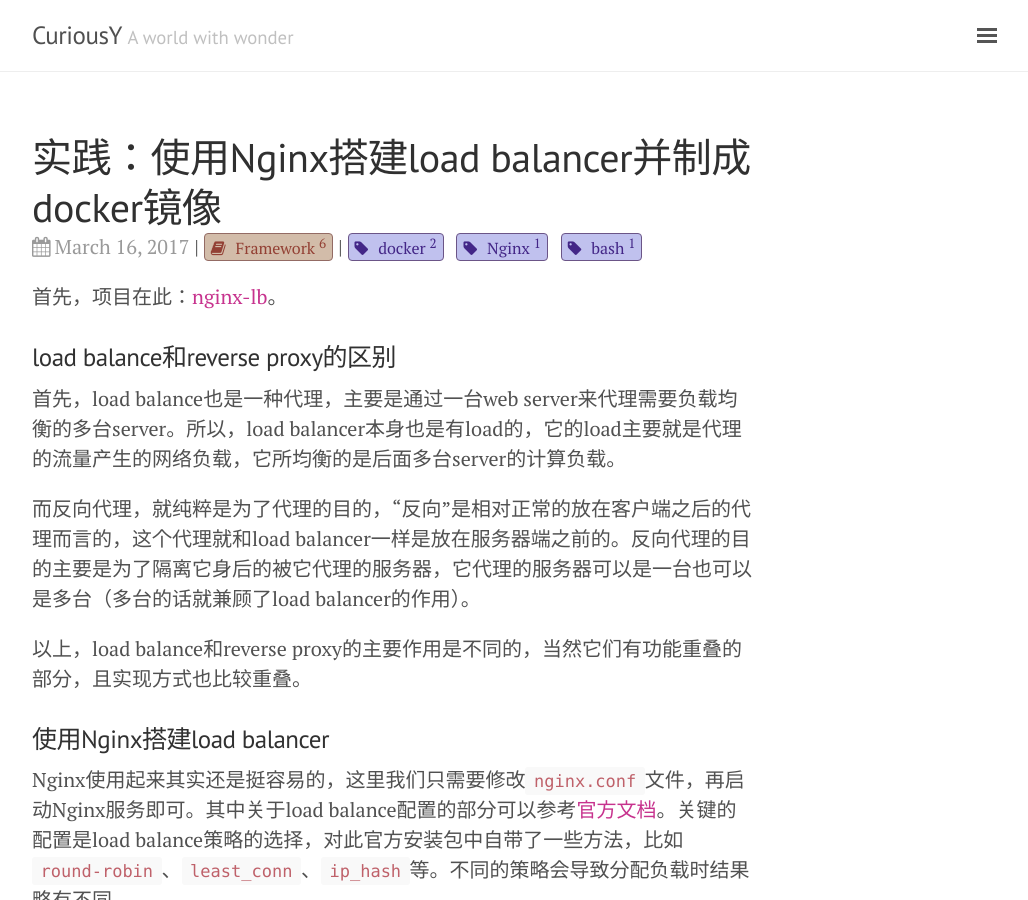
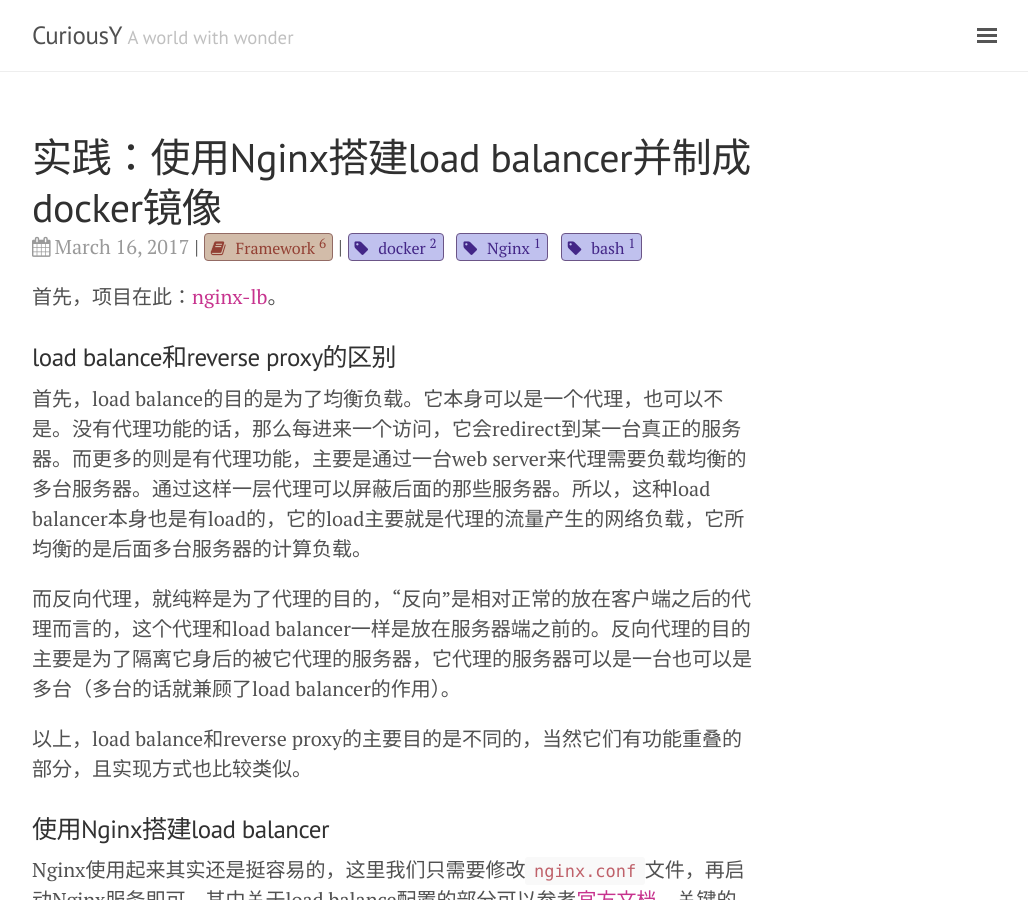
Before and after one commit to cuyu/cuyu.github.io, a Jekyll site: the page built from _posts/2017-03-16-实践：使用Nginx搭建load-balancer并制成docker镜像.md, in a window 1280 px wide and 900 px high. Shown: the whole window, without its empty margins (248-1276 px from the left). Built offline with Jekyll 4.4.1, drawn with Linux system fonts in a browser that asks for light colours; nearby versions of some CDN libraries; comment, search, counter and statistics services are not loaded.

Commit message:
Update post.

```diff
--- a/_posts/2017-03-16-实践：使用Nginx搭建load-balancer并制成docker镜像.md
+++ b/_posts/2017-03-16-实践：使用Nginx搭建load-balancer并制成docker镜像.md
@@ -10,11 +10,11 @@
 
 ### load balance和reverse proxy的区别
 
-首先，load balance也是一种代理，主要是通过一台web server来代理需要负载均衡的多台server。所以，load balancer本身也是有load的，它的load主要就是代理的流量产生的网络负载，它所均衡的是后面多台server的计算负载。
+首先，load balance的目的是为了均衡负载。它本身可以是一个代理，也可以不是。没有代理功能的话，那么每进来一个访问，它会redirect到某一台真正的服务器。而更多的则是有代理功能，主要是通过一台web server来代理需要负载均衡的多台服务器。通过这样一层代理可以屏蔽后面的那些服务器。所以，这种load balancer本身也是有load的，它的load主要就是代理的流量产生的网络负载，它所均衡的是后面多台服务器的计算负载。
 
-而反向代理，就纯粹是为了代理的目的，“反向”是相对正常的放在客户端之后的代理而言的，这个代理就和load balancer一样是放在服务器端之前的。反向代理的目的主要是为了隔离它身后的被它代理的服务器，它代理的服务器可以是一台也可以是多台（多台的话就兼顾了load balancer的作用）。
+而反向代理，就纯粹是为了代理的目的，“反向”是相对正常的放在客户端之后的代理而言的，这个代理和load balancer一样是放在服务器端之前的。反向代理的目的主要是为了隔离它身后的被它代理的服务器，它代理的服务器可以是一台也可以是多台（多台的话就兼顾了load balancer的作用）。
 
-以上，load balance和reverse proxy的主要作用是不同的，当然它们有功能重叠的部分，且实现方式也比较重叠。
+以上，load balance和reverse proxy的主要目的是不同的，当然它们有功能重叠的部分，且实现方式也比较类似。
 
 ### 使用Nginx搭建load balancer
 
```
